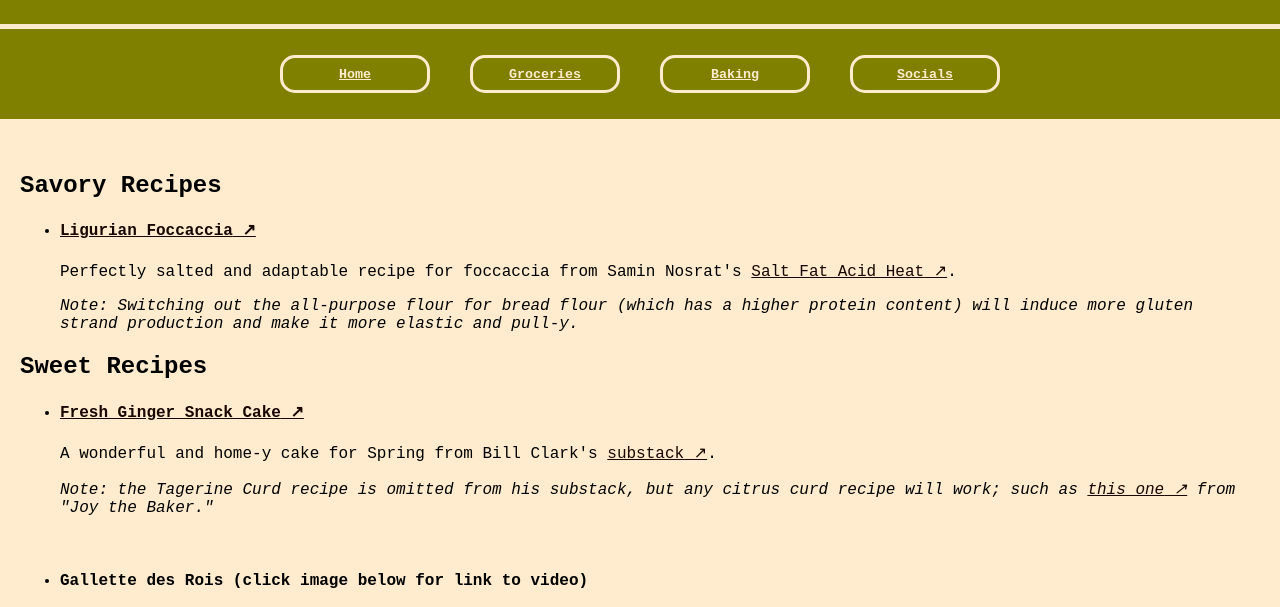
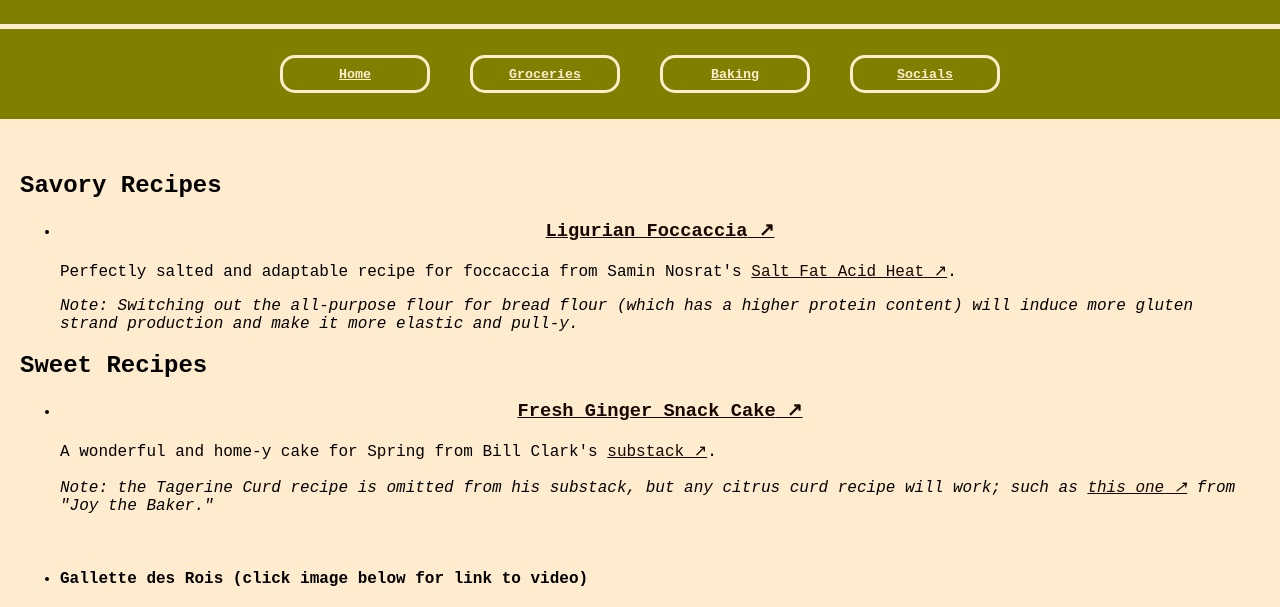
Before and after one commit to ataft94/web-basics-project, a plain HTML site: page baking.html in a window 1280 px wide. Shown: the part 106-713 px from the top of the page. Drawn offline with Linux system fonts and the light colour scheme.

Commit message:
Change headings from h4 to h3 for recipes

```diff
--- a/baking.html
+++ b/baking.html
@@ -43,7 +43,7 @@
 
     <ul>
       <li>
-        <h4><a href="https://www.saltfatacidheat.com/fat/ligurian-focaccia" target="_blank" rel="noopener noreferrer"> Ligurian Foccaccia</a></h4>
+        <h3><a href="https://www.saltfatacidheat.com/fat/ligurian-focaccia" target="_blank" rel="noopener noreferrer"> Ligurian Foccaccia</a></h3>
         <p>
           Perfectly salted and adaptable recipe for foccaccia from Samin Nosrat's <a href="https://www.saltfatacidheat.com" target="_blank" rel="noopener noreferrer">Salt Fat Acid Heat</a>.
         </p>
@@ -57,8 +57,8 @@
 
     <ul>
       <li>
-        <h4><a href="https://apieceofcake.substack.com/p/fresh-ginger-snack-cake-a-piece-of" target="_blank" rel="noopener noreferrer" id="problem-child">Fresh Ginger Snack Cake</a>
-        </h4>
+        <h3><a href="https://apieceofcake.substack.com/p/fresh-ginger-snack-cake-a-piece-of" target="_blank" rel="noopener noreferrer" id="problem-child">Fresh Ginger Snack Cake</a>
+        </h3>
         <p>
           A wonderful and home-y cake for Spring from Bill Clark's <a href="https://apieceofcake.substack.com/" target="_blank" rel="noopener noreferrer">substack</a>.</p>
         <p><em>Note: the Tagerine Curd recipe is omitted from his substack, but any citrus curd recipe will work; such as <a href="https://joythebaker.com/2011/01/tangerine-lemon-curd/" target="_blank" rel="noopener noreferrer">this one</a> from "Joy the Baker."</em>
```
